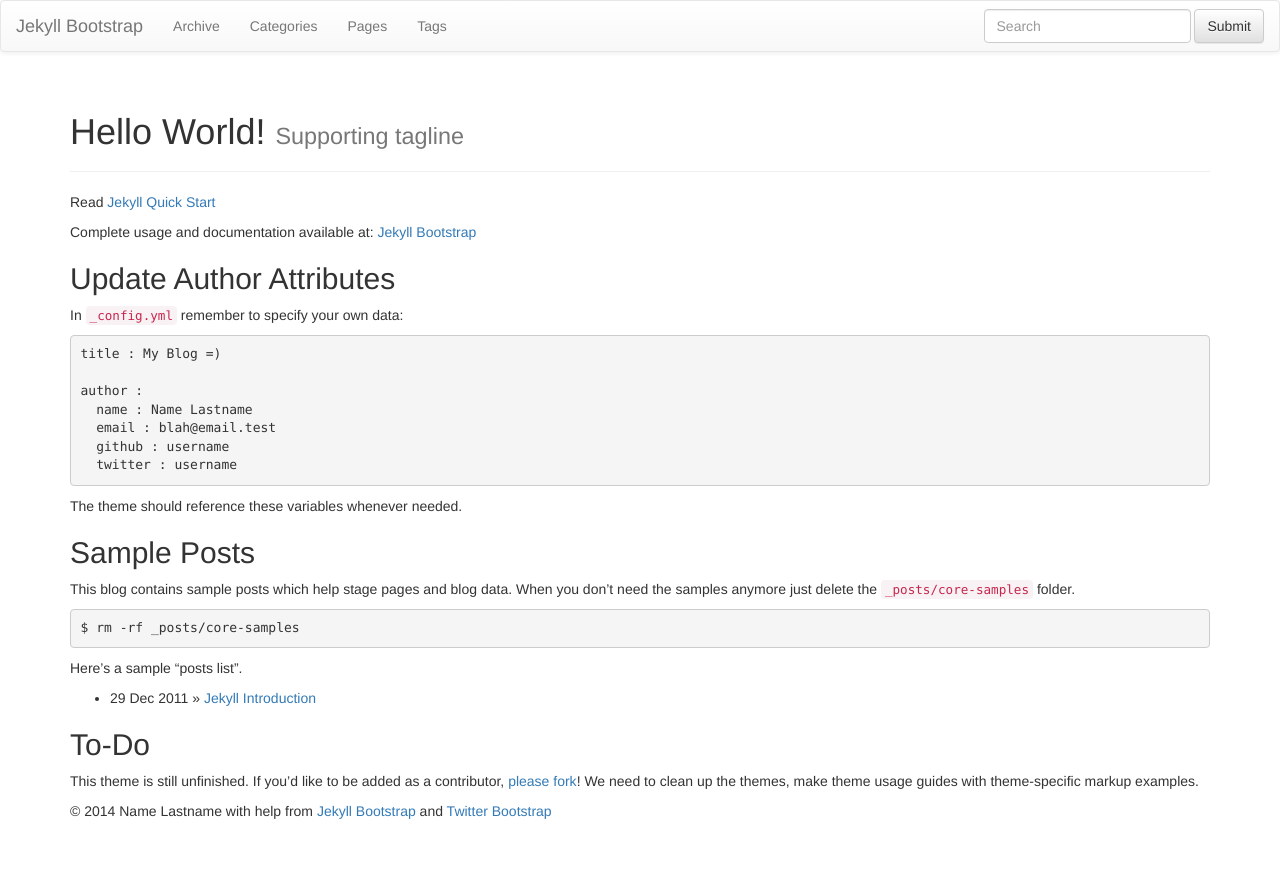
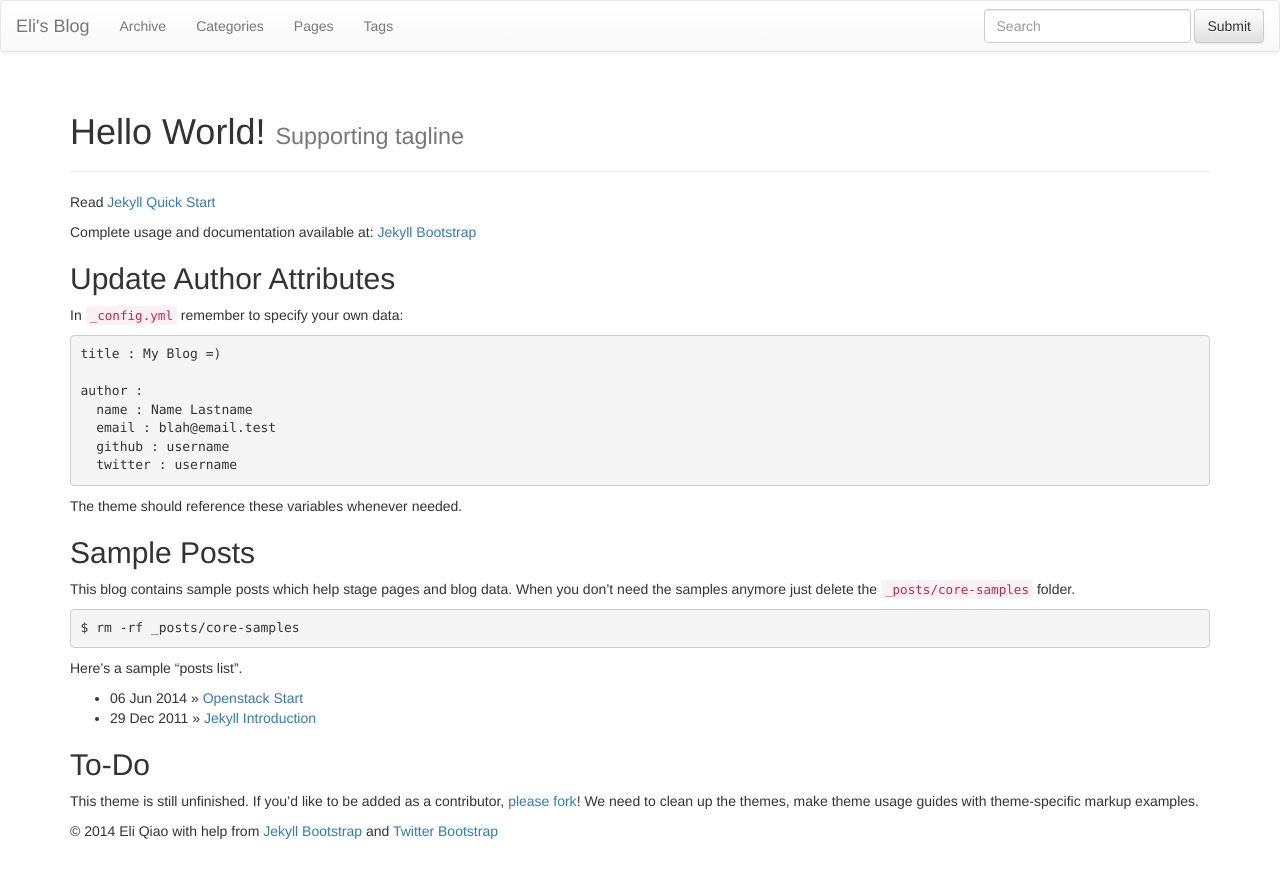
Before and after one commit to taget/taget.github.io, a Jekyll site: the page built from index.md, in a window 1280 px wide. Shown: the top 878 px of the page. Built offline with Jekyll 4.4.1, drawn with Linux system fonts in a browser that asks for light colours; nearby versions of some CDN libraries; library files that are not in the unit come from our copies.

```diff
--- a/_config.yml
+++ b/_config.yml
@@ -8,14 +8,14 @@ pygments: true
 # Themes are encouraged to use these universal variables
 # so be sure to set them if your theme uses them.
 #
-title : Jekyll Bootstrap
+title : Eli's Blog
 tagline: Site Tagline
 author :
-  name : Name Lastname
-  email : blah@email.test
-  github : username
-  twitter : username
-  feedburner : feedname
+  name : Eli Qiao
+  email : qiaoliyong@gmail.com
+  github : taget
+  twitter : None
+  feedburner : None
 
 # The production_url is only used when full-domain names are needed
 # such as sitemap.txt
@@ -25,7 +25,7 @@ author :
 # Else if you are pushing to username.github.io, replace with your username.
 # Finally if you are pushing to a GitHub project page, include the project name at the end.
 #
-production_url : http://username.github.io
+production_url : http://taget.github.io
 
 # All Jekyll-Bootstrap specific configurations are namespaced into this hash
 #
```
Also changed, not shown: _posts/openstack/2014-06-06-openstack-start.md (added, +11 -0 lines).
